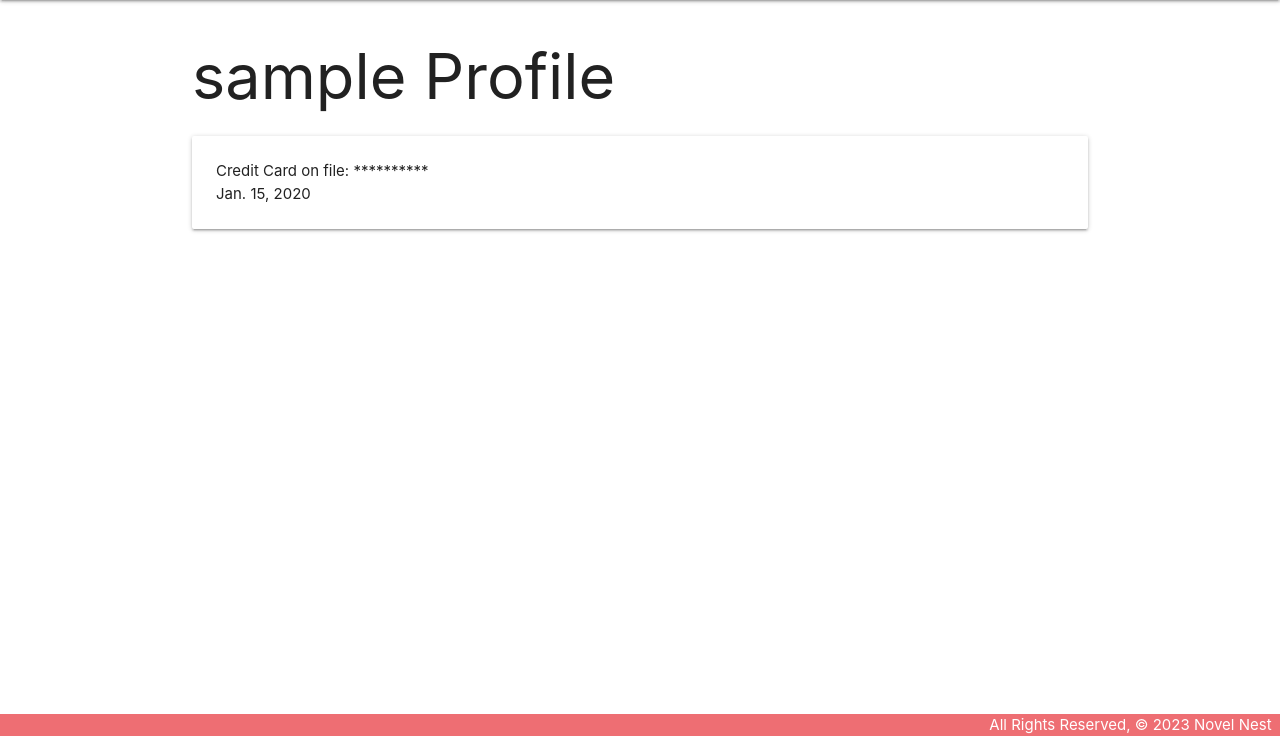
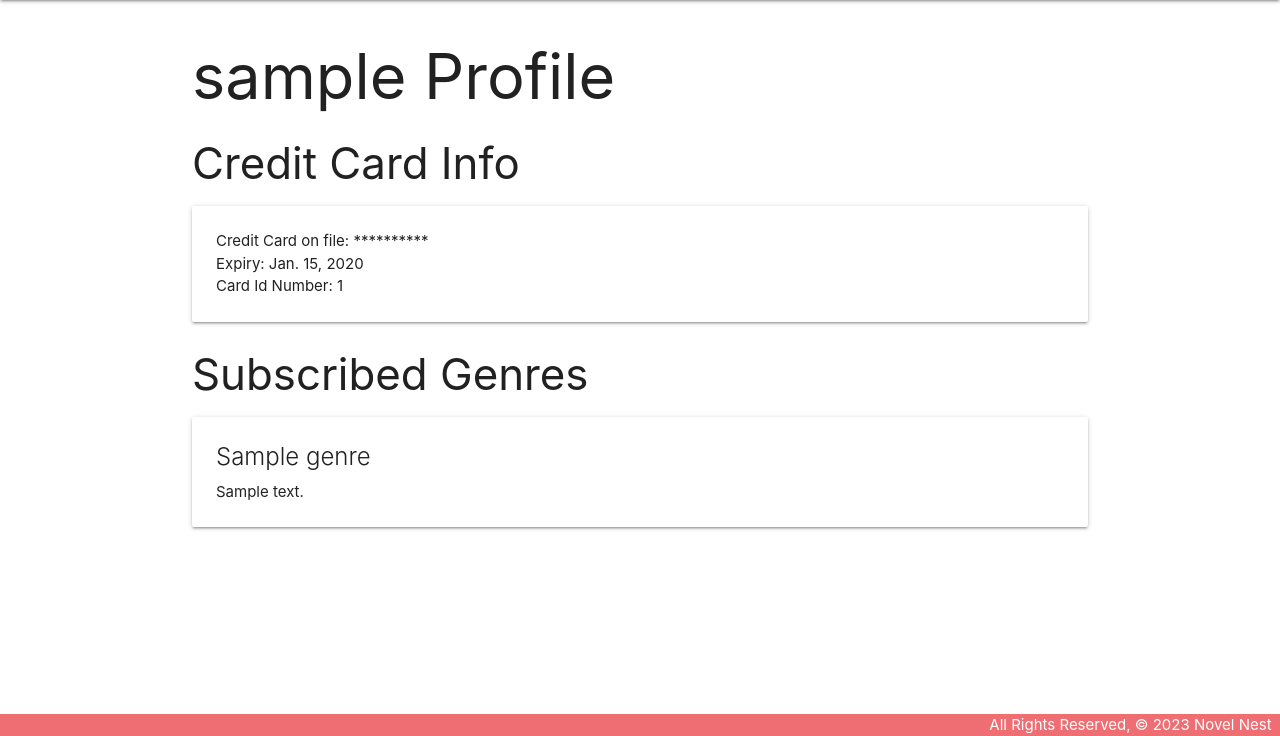
Before and after one commit to egwilborn/project-4-novel-nest, a Django app: page /profile/ in a window 1280 px wide. Shown: the part 64-800 px from the top of the page. Run offline with Django 4.2, Linux system fonts and the light colour scheme; a user stored in the database is signed in; tables that the repository leaves empty hold one stand-in row (values such as "Sample post").

Commit message:
profilepage

```diff
--- a/main_app/templates/profile.html
+++ b/main_app/templates/profile.html
@@ -1,12 +1,44 @@
-{% extends 'base.html' %}
-{% block content %}
+{% extends 'base.html' %} {% block content %}
 
 <h1>{{ user.username }} Profile</h1>
+
+<h3>Credit Card Info</h3>
+
+{% if user_credit_card %} {% for credit_card in user_credit_card %}
 <div class="card">
-    <div class="card-content">
-        <span>Credit Card on file: **********</span>
-        <p>{{ user_creditcard.expiry }}</p>
-    </div>
+  <div class="card-content">
+    <span>Credit Card on file: **********</span>
+    <p>Expiry: {{ credit_card.expiry }}</p>
+    <p>Card Id Number: {{ credit_card.id }}</p>
+  </div>
 </div>
+{% endfor %} {% else %}
+<p>No credit cards on file. Please add one.</p>
 
+<form action="{% url 'creditcard_create' %}" method="POST">
+  {% csrf_token %} {{ credit_card_form.as_p }}
+  <input type="submit" class="btn" value="Add Credit Card" />
+</form>
+<script>
+  const dateEl = document.getElementById("id_expiry");
+  M.Datepicker.init(dateEl, {
+    format: "yyyy-mm-dd",
+    defaultDate: new Date(),
+    setDefaultDate: true,
+    autoClose: true,
+  });
+</script>
+{% endif %}
+
+<h3>Subscribed Genres</h3>
+{% if user_genre %} {% for genre in user_genre %}
+<div class="card">
+  <div class="card-content">
+    <span class="card-title">{{ genre.title }}</span>
+    <p>{{ genre.description }}<p>
+  </div>
+</div>
+  {% endfor %} {% else %}
+  <p>No Genres Subscribed Yet</p>
+{%endif%}
 {% endblock %}
--- a/main_app/views.py
+++ b/main_app/views.py
@@ -63,9 +63,17 @@ def create_creditcard(request):
     return redirect("genres_index")
 
 
-def profile(request, ):
-    user_creditcard = CreditCard.objects.get(user=request.user.id)
-    return render(request, 'profile.html', {'user_creditcard': user_creditcard})
+def profile(request):
+    try:
+        user_credit_card = CreditCard.objects.filter(user=request.user.id)
+    except Exception as e:
+        user_credit_card = 0
+
+    try:
+        user_genre = Genre.objects.filter(subscribers = request.user.id)
+    except Exception as e:
+        user_genre = 0
+    return render(request, 'profile.html', {'user_credit_card': user_credit_card, 'user_genre': user_genre})
 
 
 def assoc_genre(request, genre_id, creditcard_id):
```
